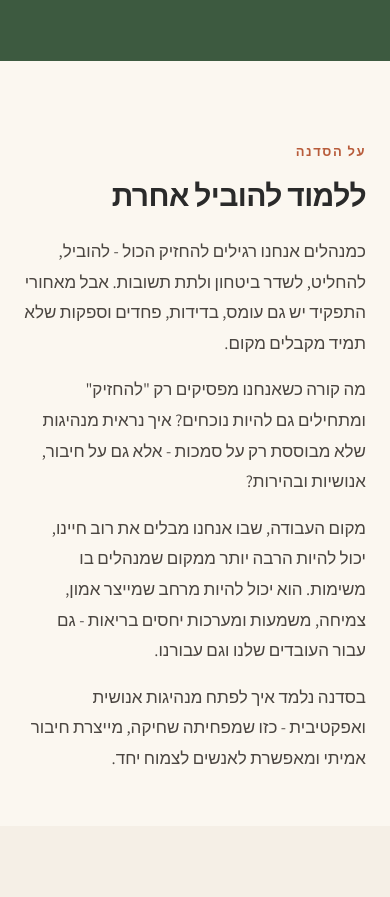
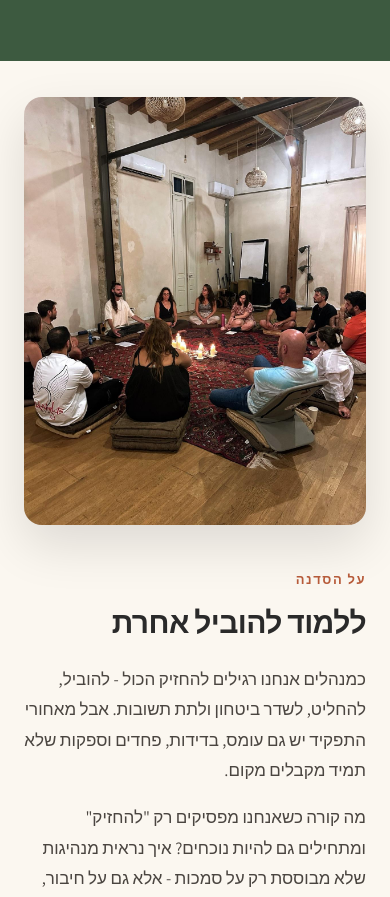
Before and after one commit to rbroder/gam-ve-gam, a plain HTML site: page index.html in a window 390 px wide. Shown: the part 1008-1905 px from the top of the page. Drawn offline with Linux system fonts and the light colour scheme; a script that the page names is missing.

Commit message:
Add files via upload

```diff
--- a/index.html
+++ b/index.html
@@ -402,6 +402,7 @@ section { padding: 48px 0; position: relative; }
 /* Image in About Workshop */
 .about-workshop-image {
   position: relative;
+  width: 100%;
   aspect-ratio: 4/5;
   border-radius: 18px;
   overflow: hidden;
@@ -410,12 +411,18 @@ section { padding: 48px 0; position: relative; }
   background-size: cover;
   background-position: center;
   box-shadow: 0 20px 50px rgba(0,0,0,0.12);
+  /* Fallback for browsers that don't support aspect-ratio */
+  min-height: 280px;
 }
 
 @media (max-width: 900px) {
-  .about-workshop-image {
+  .about-workshop-grid > .about-workshop-image {
+    order: -1; /* image first */
+    width: 100%;
     max-width: 360px;
     margin: 0 auto;
+    aspect-ratio: 4/5;
+    min-height: 320px;
   }
 }
 
```
